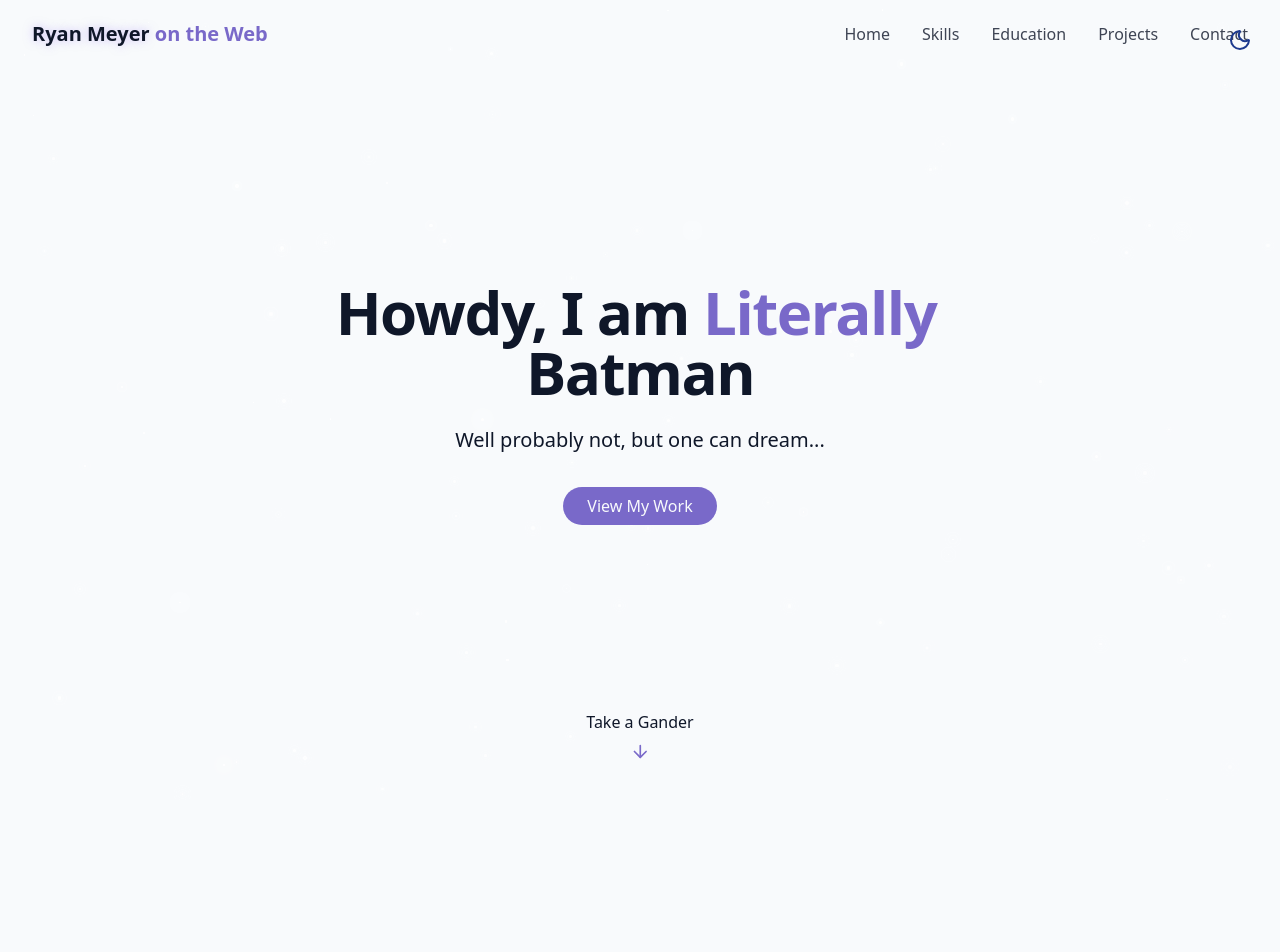
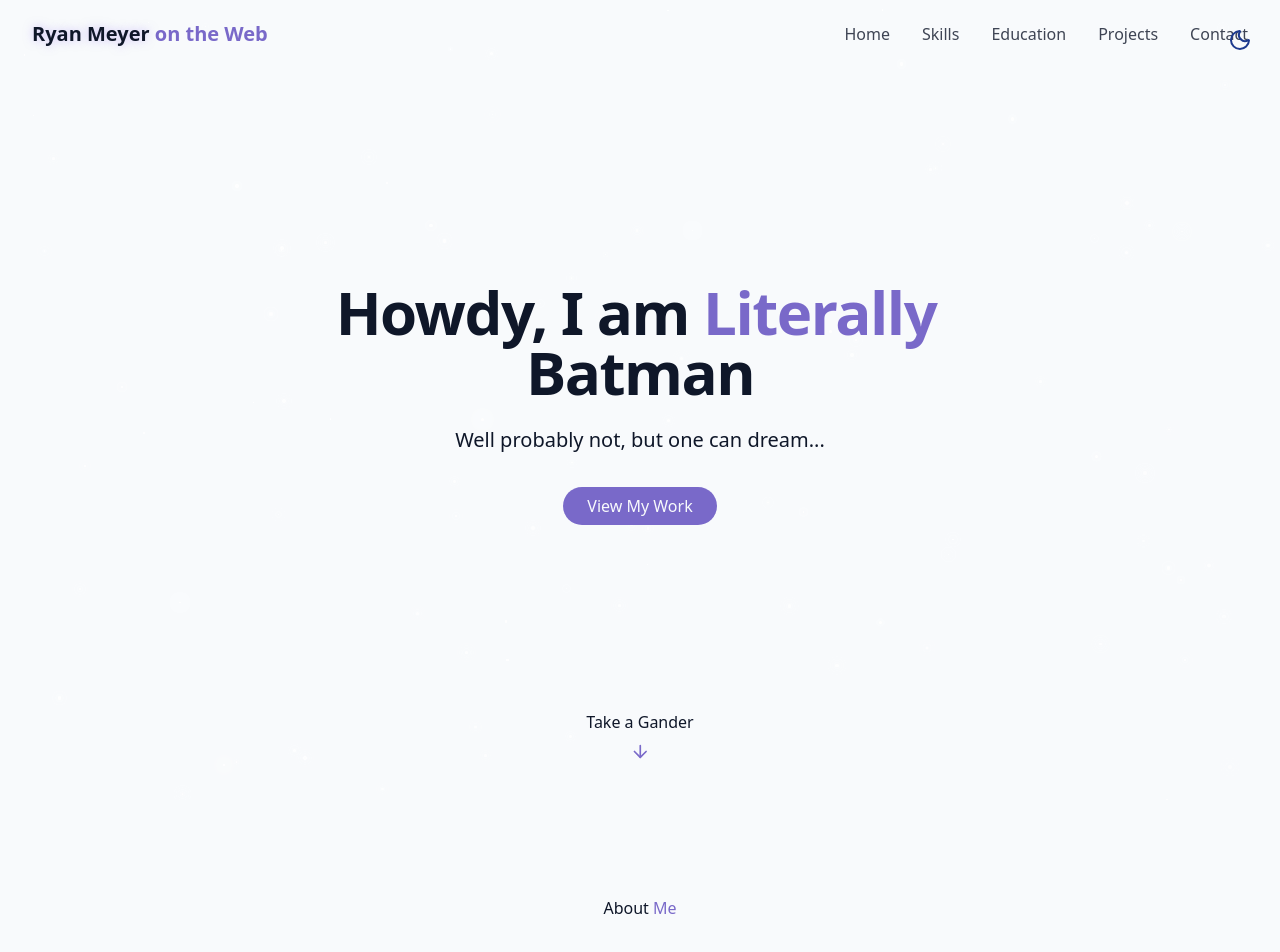
Before and after one commit to rpmeyer3/Parrot, a React (Vite) app: page / in a window 1280 px wide. Shown: the top 952 px of the page. Built offline with nearby package versions, Linux system fonts and the light colour scheme.

Commit message:
Add heading to AboutSection component
Introduced a container and heading with styled 'About Me' text in the AboutSection component to begin structuring the section's content.

```diff
--- a/src/components/AboutSection.jsx
+++ b/src/components/AboutSection.jsx
@@ -1,5 +1,12 @@
 import React from "react";
 
 export const AboutSection = () => {
-    return <section id="about" className="py-24 px-4 relative"></section>
+    return <section id="about" className="py-24 px-4 relative">
+        <div className="container mx-auto max-w-5xl">
+            <h2>
+                About <span className="text-primary">Me</span>
+            </h2>
+
+    </div>
+    </section>
 }
```
